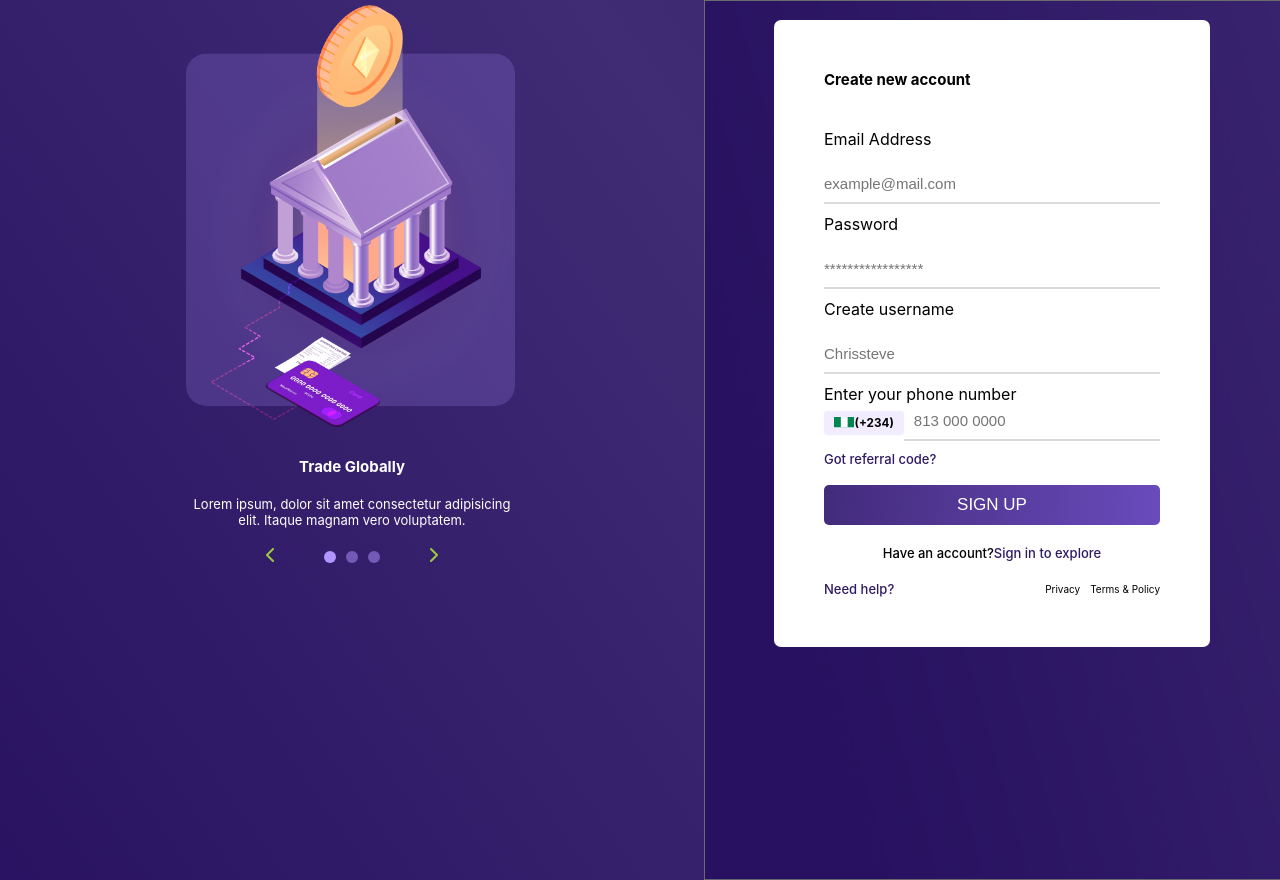
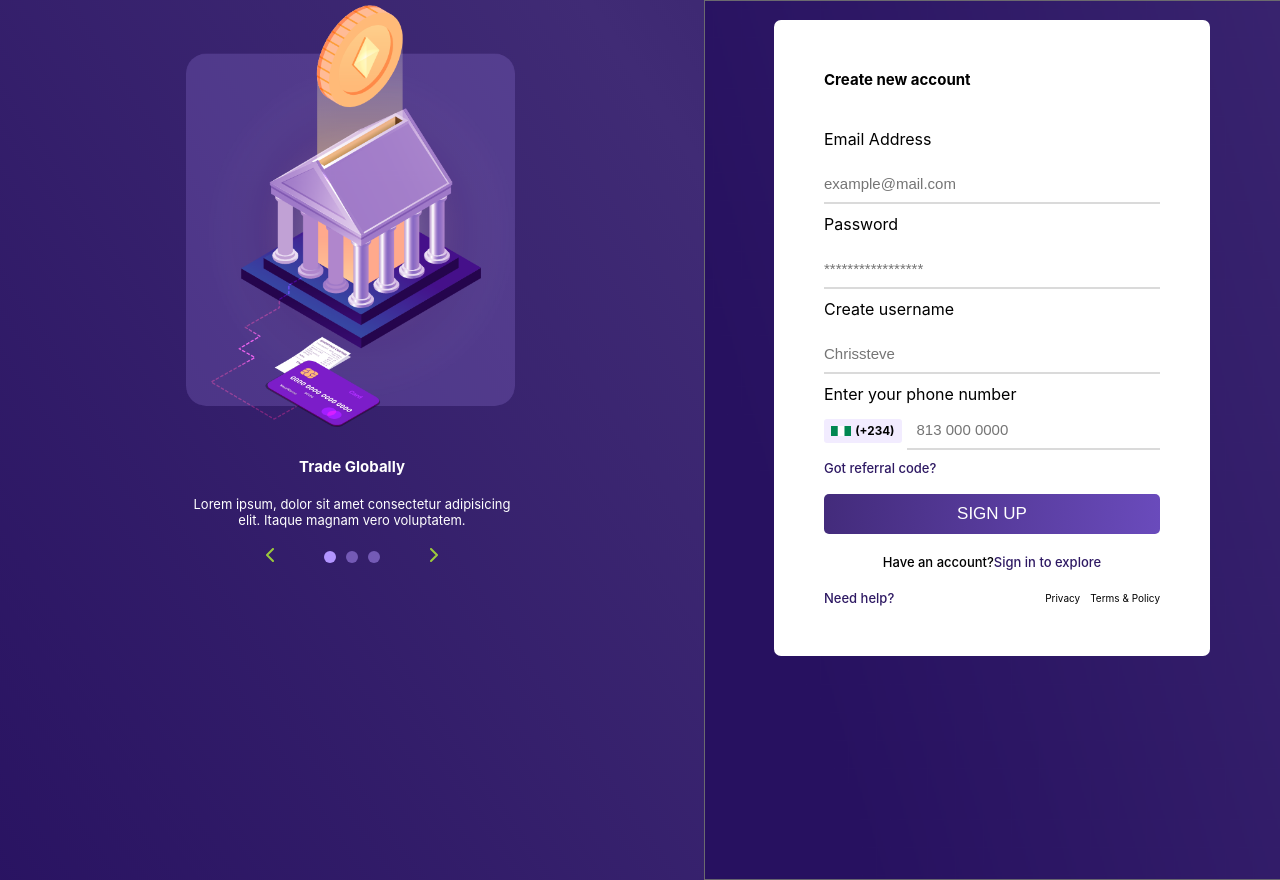
Before and after one commit to Denniman/hagglexApp, a React (Create React App) app: page /register in a window 1280 px wide. Built offline with nearby package versions, Linux system fonts and the light colour scheme.

Commit message:
fix style on input number and add build folder to gitignore

```diff
--- a/src/components/Input/index.tsx
+++ b/src/components/Input/index.tsx
@@ -169,8 +169,9 @@ const NumberContainer = styled.div`
     display: flex;
     justify-content: center;
     align-items: center;
+    gap: 0.4rem;
     width: 10rem;
-    padding: 0.5rem 1rem;
+    padding: 0.5rem 0.7rem;
     background-color: #f2ecff;
     border-radius: 0.3rem;
   }
@@ -178,6 +179,8 @@ const NumberContainer = styled.div`
     display: flex;
     width: 100%;
     align-items: center;
+    gap: 0.5rem;
+    margin-top: 0.87rem;
   }
   .label {
     font-size: 1.6rem;
```
Also changed, not shown: 1 other file (tests, documents, lock files or other folders).
